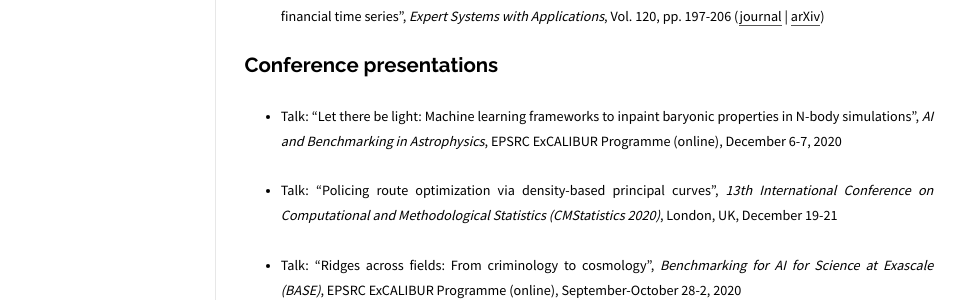
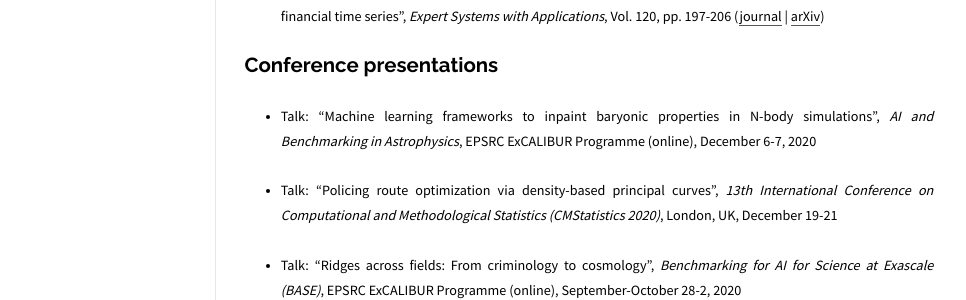
Before and after one commit to moews/moews.github.io, a Jekyll site: the page built from _posts/2017-03-25-publications.md, in a window 1280 px wide. Shown: the part 850-1150 px from the top of the page, without its empty margins (143-1109 px from the left). Built offline with Jekyll 4.4.1, drawn with Linux system fonts in a browser that asks for light colours.

Commit message:
Update 2017-03-25-publications.md

```diff
--- a/_posts/2017-03-25-publications.md
+++ b/_posts/2017-03-25-publications.md
@@ -30,7 +30,7 @@
 
 ## Conference presentations
 
-* <small>Talk: "Let there be light: Machine learning frameworks to inpaint baryonic properties in N-body simulations", _AI and Benchmarking in Astrophysics_, EPSRC ExCALIBUR Programme (online), December 6-7, 2020</small>
+* <small>Talk: "Machine learning frameworks to inpaint baryonic properties in N-body simulations", _AI and Benchmarking in Astrophysics_, EPSRC ExCALIBUR Programme (online), December 6-7, 2020</small>
 
 * <small>Talk: "Policing route optimization via density-based principal curves", _13th International Conference on Computational and Methodological Statistics (CMStatistics 2020)_, London, UK, December 19-21</small>
 
```
